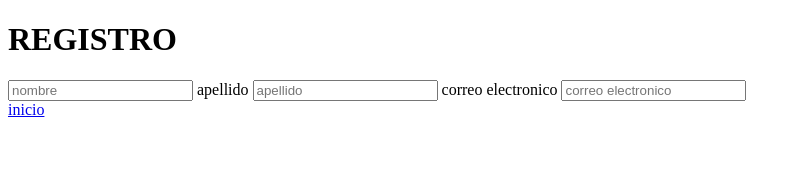
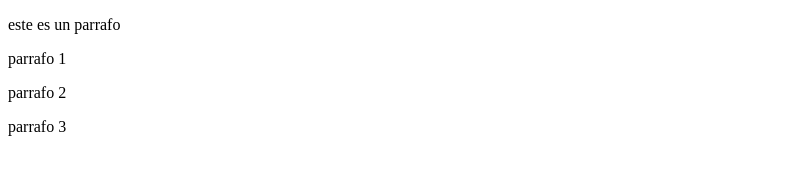
Before and after one commit to katyhurtado207/seudoclase-, a plain HTML site: page index.html in a window 1280 px wide. Shown: the whole page, without its empty margins (0-801 px from the left). Drawn offline with Linux system fonts and the light colour scheme.

Commit message:
Add files via upload
carga del archivo inicial

```diff
--- a/index.html
+++ b/index.html
@@ -3,32 +3,15 @@
 <head>
     <meta charset="UTF-8">
     <meta name="viewport" content="width=device-width, initial-scale=1.0">
-    <title>registro en paginas</title>
+    <title>probando</title>
+
+    <link rel="stylesheet" href="estilos ccs">
+
 </head>
 <body>
-    <h1>REGISTRO</h1>
-
-    <form action="">
-        <label for="">
-
-
-
-            <input type="text" placeholder="nombre">
-        </label>
-
-        <label for="">
-            apellido
-            <input type="text" placeholder="apellido">
-        </label>
-
-        <label for="">
-            correo electronico
-            <input type="text" placeholder="correo electronico">
-        </label>
-
-    </form>
-    <a href="index.html">inicio</a>
-
-
+    <p>este es un parrafo</p>
+    <p>parrafo 1</p>
+    <p>parrafo 2</p>
+    <p>parrafo 3</p>
 </body>
 </html>
```
